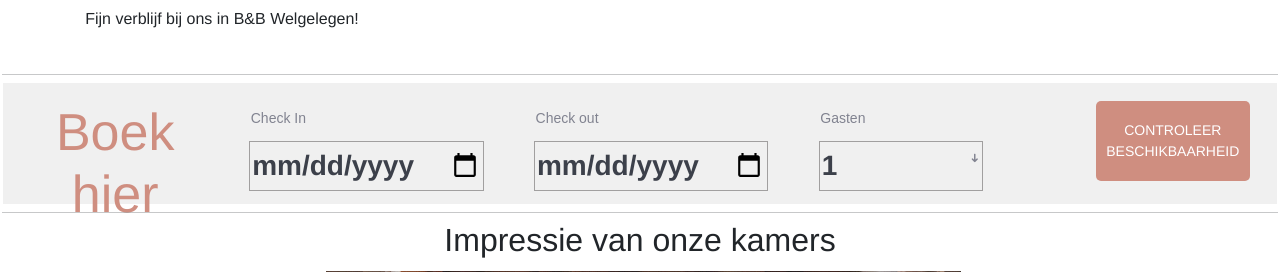
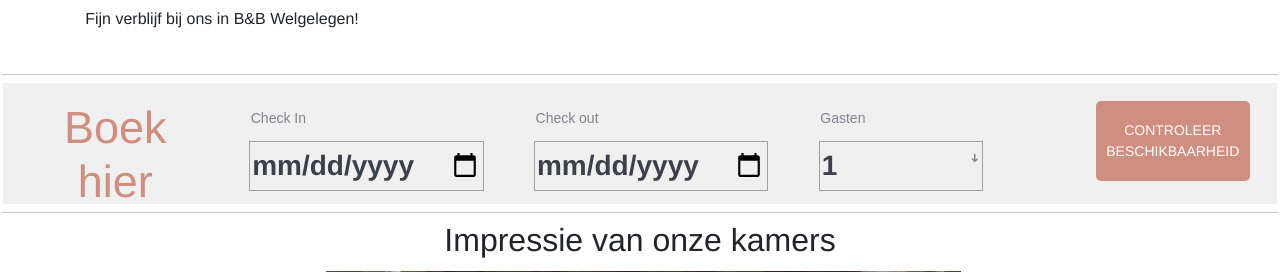
Before and after one commit to SebasJan/WelgelegenBB-WebDev1-Eindopdracht, a PHP site: page / in a window 1280 px wide. Shown: the part 770-1042 px from the top of the page. Run offline with PHP 8.4, Linux system fonts and the light colour scheme; data that the repository does not hold is empty; some libraries are stand-ins or nearby versions.

Commit message:
todo update

```diff
--- a/app/public/css/style.css
+++ b/app/public/css/style.css
@@ -149,7 +149,7 @@ footer {
 	font-family: 'Franklin Gothic Medium', 'Arial Narrow', Arial, sans-serif;
 	margin: 0;
 	display: inline-block;
-	font-size: 52px;
+	font-size: 45px;
 	color: #cf8e80;
 }
 
```
Also changed, not shown: README.md.
